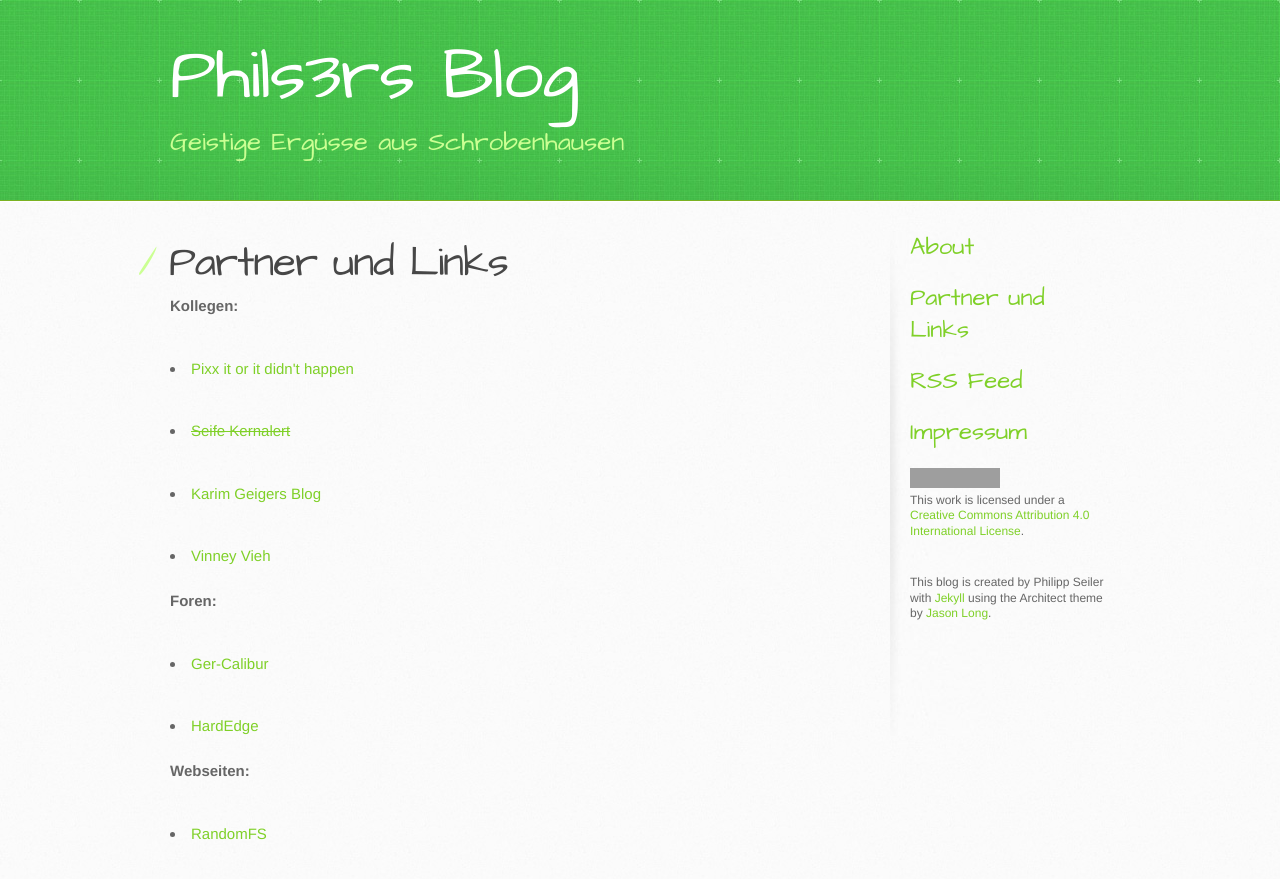
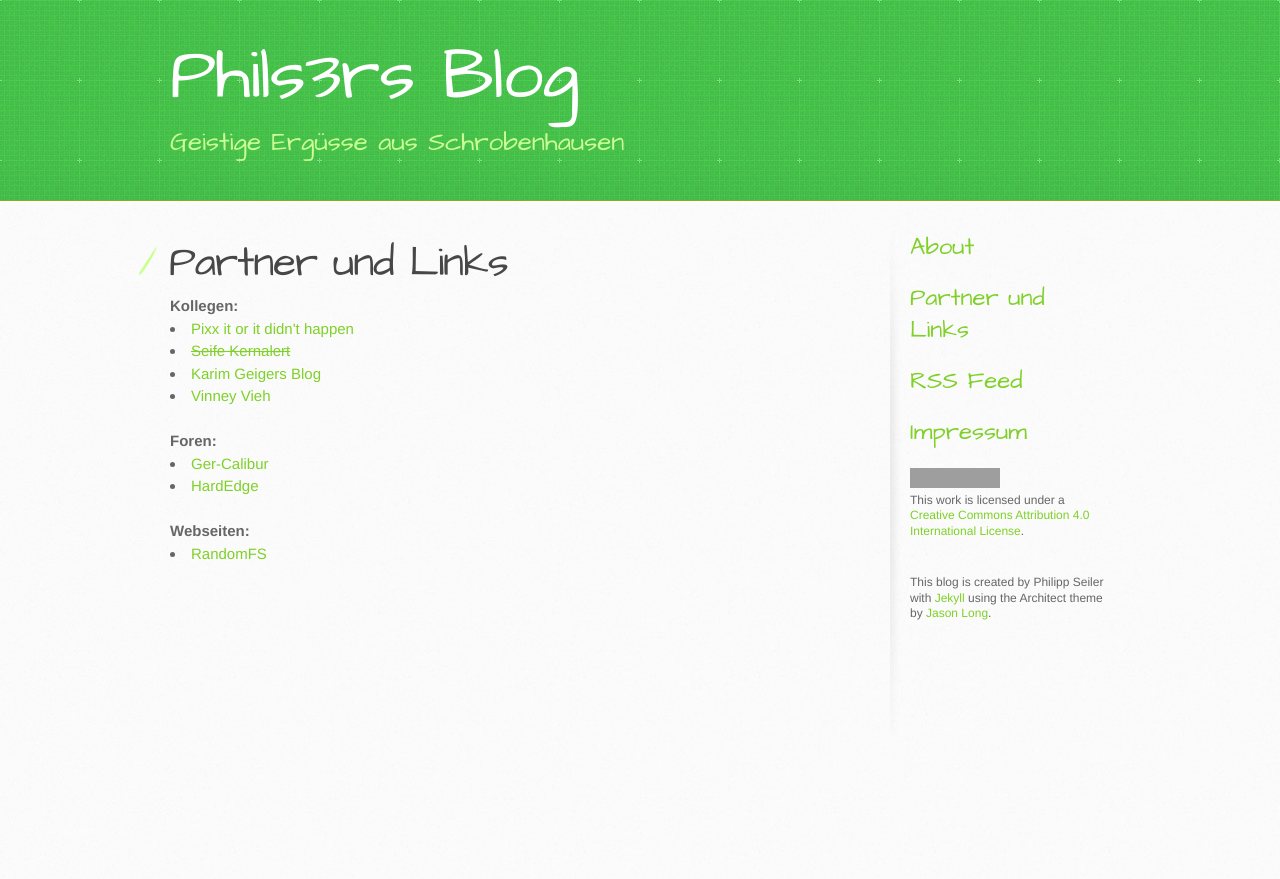
Before and after one commit to pseiler/phils3rs_blog, a Jekyll site: the page built from links.html, in a window 1280 px wide. Shown: the top 879 px of the page. Built offline with Jekyll 4.4.1, drawn with Linux system fonts in a browser that asks for light colours; Markdown is read by kramdown in place of the engine named in the settings; grey boxes are pictures that could not be loaded.

Commit message:
last fix didn't work. Now the right one

```diff
--- a/stylesheets/stylesheet.css
+++ b/stylesheets/stylesheet.css
@@ -746,7 +746,7 @@ ol {
   padding-left: 3px;
 }
 
-#main-content li {
+#home li {
       padding-top: 40px;
 }
 
```
